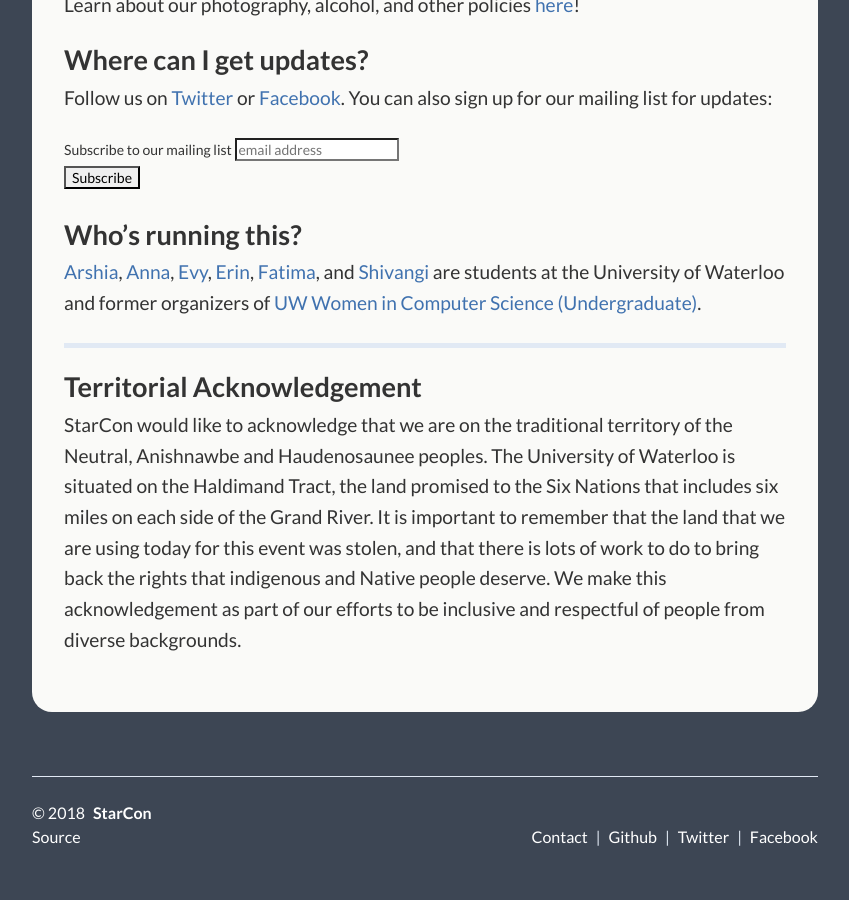
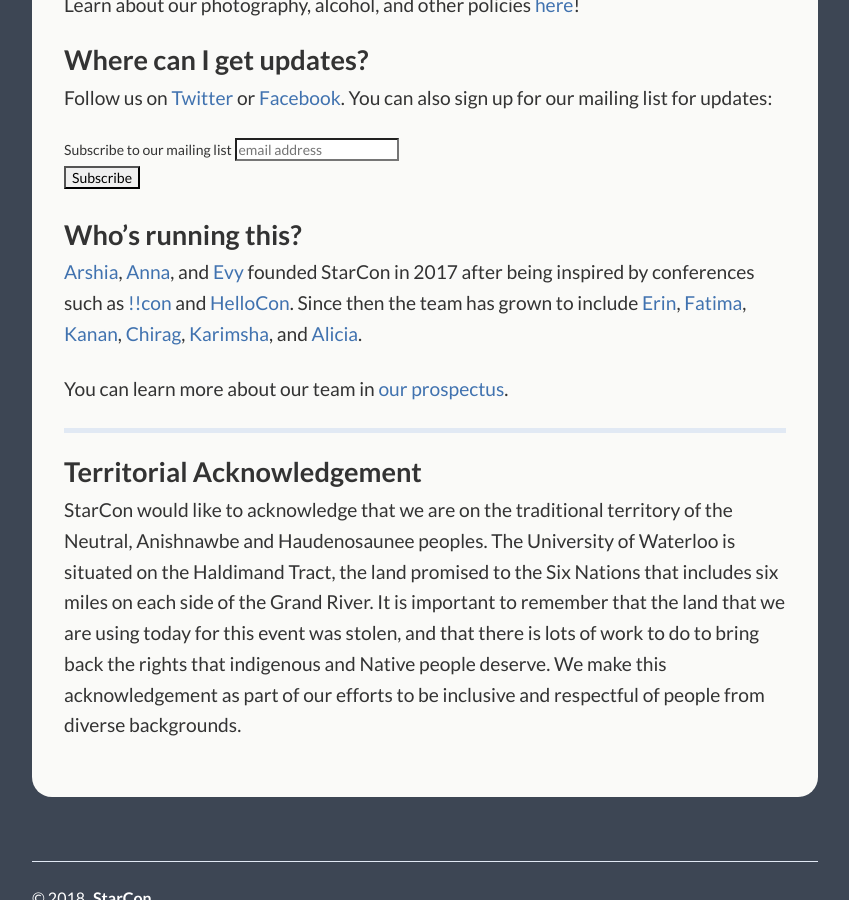
Before and after one commit to StarConKW/starconkw.github.io, a Jekyll site: the page built from index.md, in a window 1280 px wide and 900 px high, scrolled down 1693 px. Shown: the whole window, without its empty margins (215-1064 px from the left). Built offline with Jekyll 4.4.1, drawn with Linux system fonts in a browser that asks for light colours; comment, search, counter and statistics services are not loaded.

Commit message:
add new organizers to list

```diff
--- a/index.md
+++ b/index.md
@@ -79,7 +79,10 @@ Follow us on [Twitter](https://twitter.com/starconkw) or [Facebook](https://www.
 
 ## Who's running this?
 
-[Arshia](https://twitter.com/arshia__), [Anna](http://annalorimer.com/), [Evy](http://evykassirer.com), [Erin](https://www.linkedin.com/in/erin-edward/), [Fatima](https://www.linkedin.com/in/fatima-taj-37363a109/), and [Shivangi](https://www.linkedin.com/in/spatwardhan2018/) are students at the University of Waterloo and former organizers of [UW Women in Computer Science (Undergraduate)](http://wics.uwaterloo.ca).
+[Arshia](https://twitter.com/arshia__), [Anna](http://annalorimer.com/), and [Evy](http://evykassirer.com)
+founded StarCon in 2017 after being inspired by conferences such as [!!con](http://bangbangcon.com) and [HelloCon](http://hellocon.net). Since then the team has grown to include [Erin](https://www.linkedin.com/in/erin-edward/), [Fatima](https://www.linkedin.com/in/fatima-taj-37363a109/), [Kanan](TODO), [Chirag](https://cgada.me), [Karimsha](TODO), and [Alicia](TODO).
+
+You can learn more about our team in [our prospectus](https://starcon.io/prospectus/).
 
 ---
 
```
